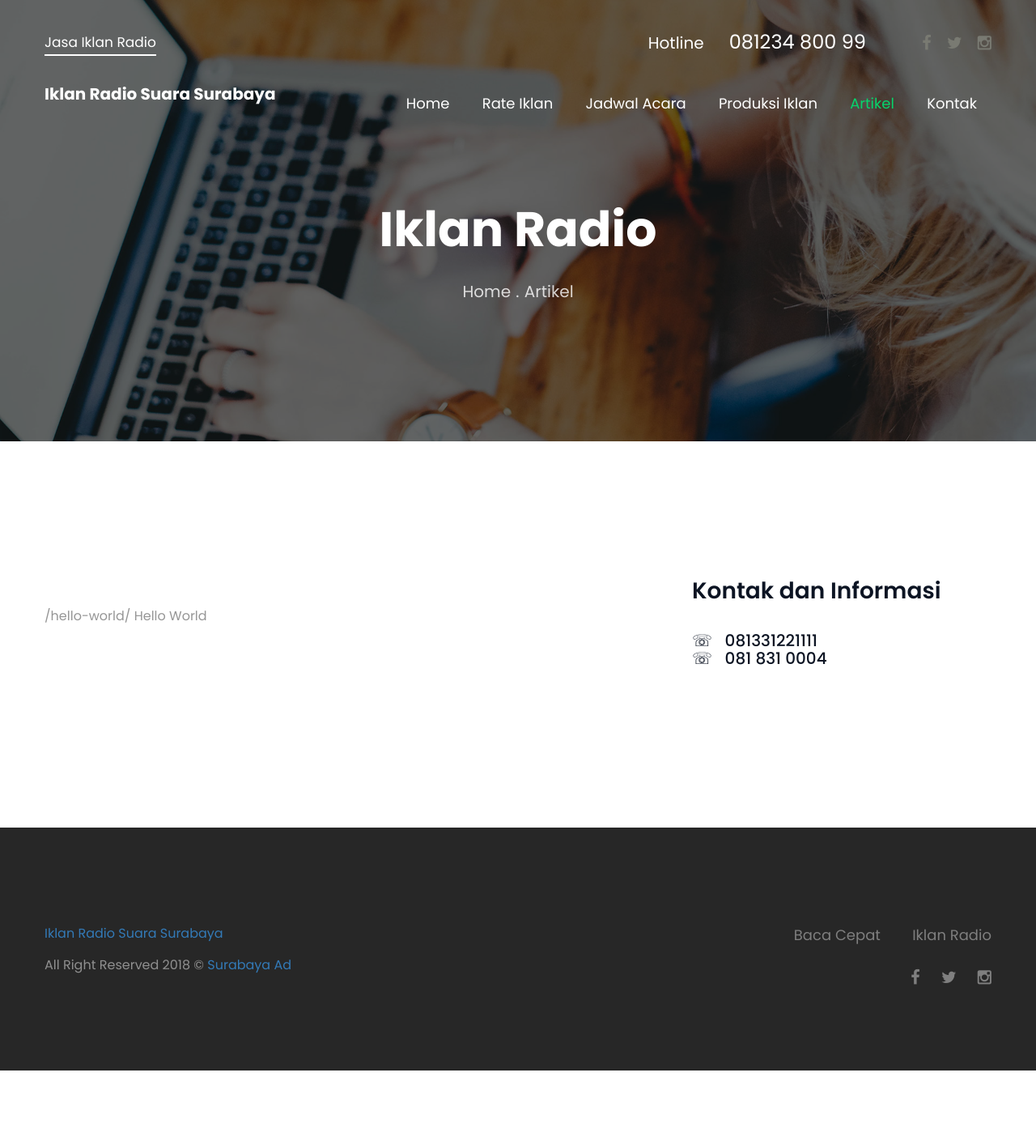
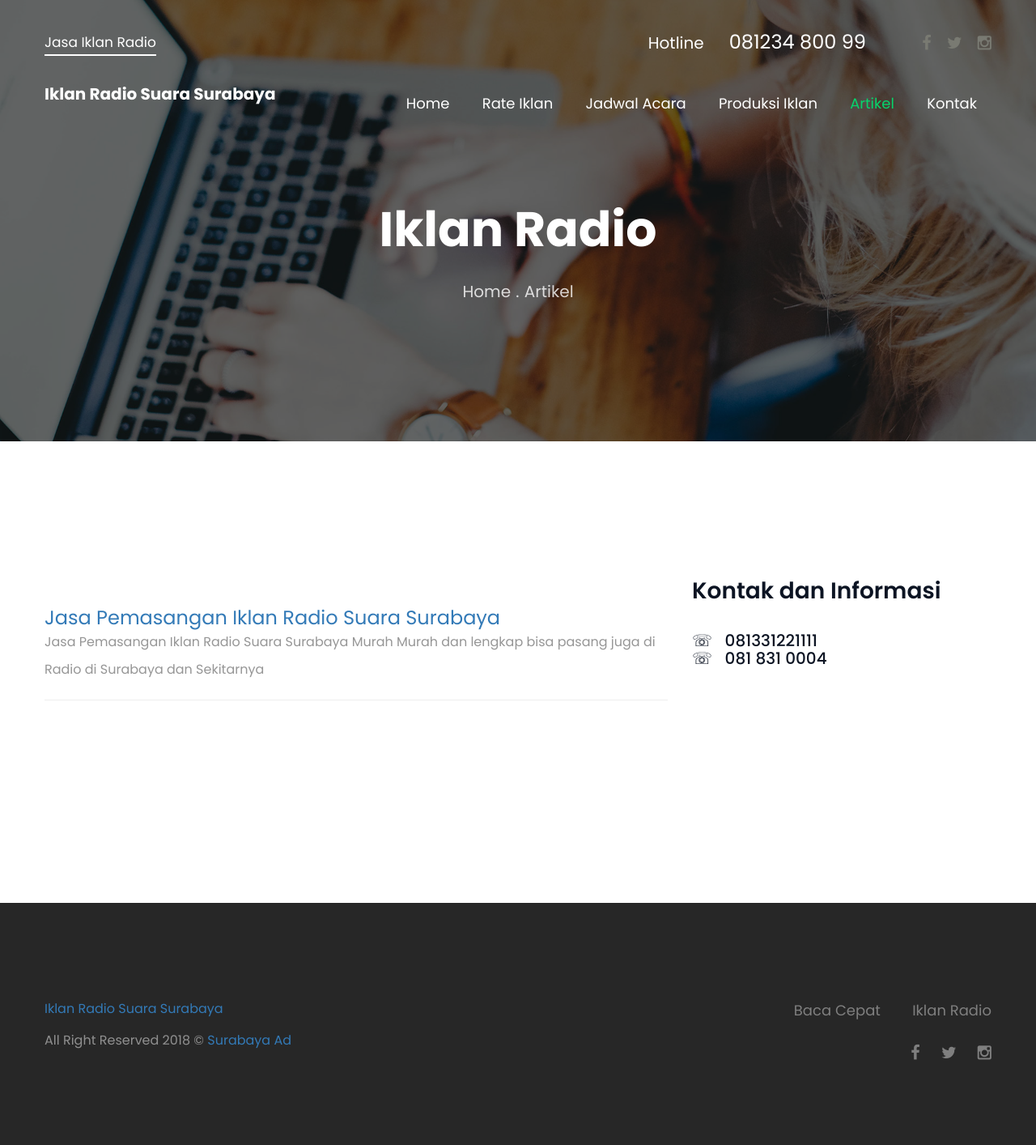
Before and after one commit to brehehe/iklanradioss, a Jekyll site: the page built from artikel.html, in a window 1280 px wide. Shown: the whole page at 81% size. Built offline with Jekyll 4.4.1, drawn with Linux system fonts in a browser that asks for light colours; a style sheet for code colours, icons or effects is not loaded; before the commit the page ends 1322 px from its top, so only the background shows below that.

Commit message:
no message

```diff
--- a/_config.yml
+++ b/_config.yml
@@ -4,7 +4,7 @@
 # jekyll serve --incremental --host 0.0.0.0
 title: "Iklan Radio Suara Surabaya"
 description: "Perusahaan Jasa Agency Iklan Radio Suara Surabaya Adlibs, Spot, Talk show, Wawancara"
-url: https://brehehe.github.io/iklanradioss/
+url: https://brehehe.github.io/iklanradioss
 # url: http://127.0.0.1:4000
 # mainurl: https://brehehe.github.io/iklanradioss/
 # mainurl: http://127.0.0.1:4000
@@ -35,3 +35,4 @@ plugins:
   - jekyll-redirect-from
   - jekyll-seo-tag
   - jekyll-sitemap
+  - jekyll-feed
--- a/_layouts/home.html
+++ b/_layouts/home.html
@@ -30,7 +30,29 @@
 		</div> <!-- /.theme-inner-banner -->
 		{% endif %}
 
+		{% if page.types == 'blog' %}
+		<!--
+		=============================================
+			Our Blog
+		==============================================
+		-->
+		<div class="our-blog blog-inner-page">
+			<div class="container">
+				<div class="row">
+					<div class="col-md-8 col-xs-12 blog-details-content">
+						<div class="single-blog">
+							<div class="text">
+								{{ content }}
+							</div>
+						</div> <!-- /.single-blog -->
+					</div>
+					{% include parts/sidebar.html %}
+				</div> <!-- /.row -->
+			</div>
+		</div> <!-- /.our-blog -->
+		{% else %}
 		{{ content }}
+		{% endif %}
 
 		<!--
 			=============================================
--- a/_posts/2018-04-06-hello-world.md
+++ b/_posts/2018-04-06-hello-world.md
@@ -1,7 +1,11 @@
 ---
 layout: home
-title: Hello World
+title: Jasa Pemasangan Iklan Radio Suara Surabaya
+description: Jasa Pemasangan Iklan Radio Suara Surabaya Murah Murah dan lengkap bisa pasang juga di Radio di Surabaya dan Sekitarnya
+types: blog
 this_page: artikel
 date: 2018-04-06 11:37:35 +0100
 categories: IklanRadio
 ---
+
+Jasa Pemasangan Iklan Radio Suara Surabaya Murah Murah dan lengkap bisa pasang juga di Radio di Surabaya dan Sekitarnya
--- a/artikel.html
+++ b/artikel.html
@@ -17,7 +17,13 @@ title: Artikel
 				<div class="single-blog">
 					<div class="text">
 						{% for ic in site.posts %}
-							{{ ic.url }} {{ ic.title }}
+						<h3>
+							<a href='{{ site.url }}/{{ ic.url }}' title='{{ ic.title }}'>
+								{{ ic.title }}
+							</a>
+						</h3>
+						<p>{{ ic.description }}</p>
+						<hr />
 						{% endfor %}
 					</div>
 				</div> <!-- /.single-blog -->
```
